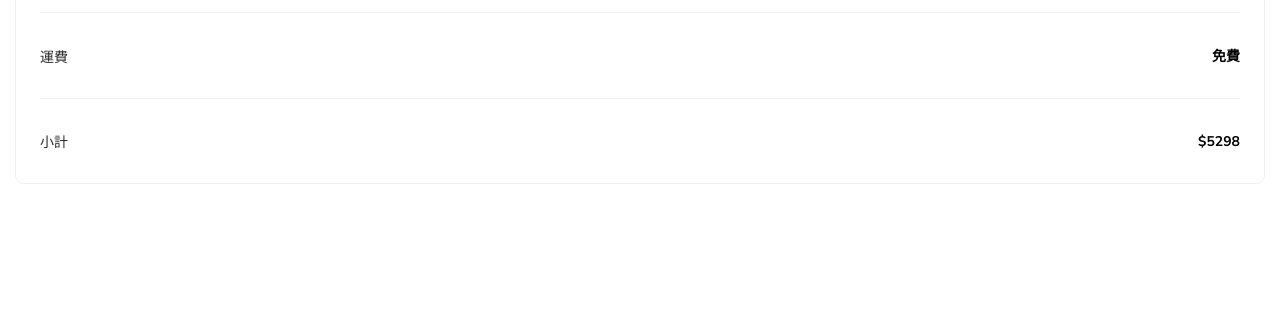
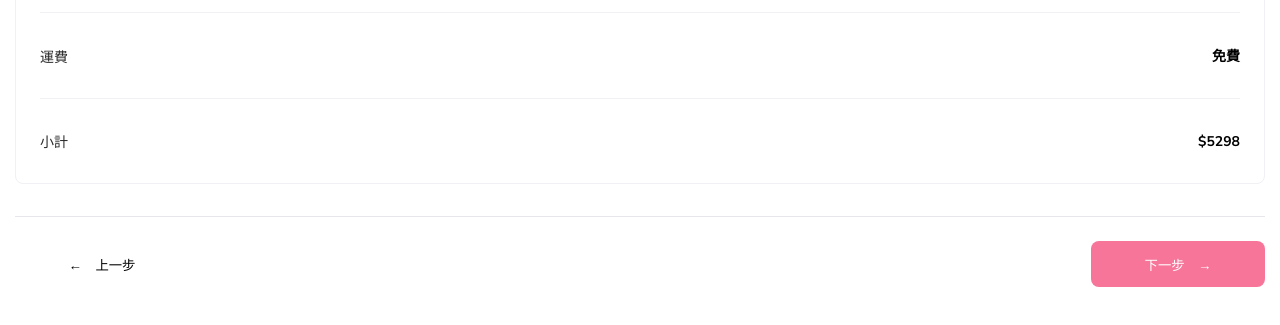
Before and after one commit to YPINPIN/ALPHA-Shop, a website: page index.html in a window 1280 px wide. Shown: the part 837-1162 px from the top of the page. Before the commit the page ends 1021 px from the top, so only its background shows below. Drawn offline with Linux system fonts and the light colour scheme.

Commit message:
[ADD] Add section btn-control html & scss

```diff
--- a/index.html
+++ b/index.html
@@ -289,7 +289,12 @@
           </div>
         </div>
       </section>
-      <section class="container btn-control"></section>
+      <section class="container btn-control">
+        <div class="btn-control-panel d-flex justify-content-between align-items-center">
+          <button class="btn-control-panel__btn-prev check">上一步</button>
+          <button class="btn-control-panel__btn-next active">下一步</button>
+        </div>
+      </section>
     </main>
 
     <footer></footer>
--- /dev/null
+++ b/src/scss/_btnControl.scss
@@ -0,0 +1,53 @@
+/*BtnControl css*/
+.btn-control {
+  margin-top: 32px;
+}
+
+.btn-control-panel {
+  padding-top: 24px;
+  border-top: 1px solid $btn-control-border-color;
+  @include font-setting(14px, normal, $black, $inter-font);
+  line-height: 20px;
+  &__btn-prev,
+  &__btn-next {
+    flex: 1;
+    width: 156px;
+    height: 46px;
+    border-radius: 8px;
+    &.checked {
+      color: $black;
+      background-color: $btn-control-prev-color;
+    }
+    &.active {
+      color: $white;
+      background-color: $btn-control-next-color;
+    }
+    &.disabled {
+      display: none;
+    }
+  }
+  &__btn-prev {
+    margin-right: 1rem;
+    &::before {
+      content: '\2190';
+      margin-right: 13.5px;
+    }
+  }
+  &__btn-next {
+    margin-left: 1rem;
+    &::after {
+      content: '\2192';
+      margin-left: 13.5px;
+    }
+  }
+}
+
+/********* BtnControl 桌機版樣式 *********/
+@media screen and (min-width: 376px) {
+  .btn-control-panel {
+    &__btn-prev,
+    &__btn-next {
+      max-width: 174px;
+    }
+  }
+}
--- a/src/scss/style.scss
+++ b/src/scss/style.scss
@@ -7,6 +7,7 @@
 
 main {
   margin-top: 56px;
+  padding-bottom: 40px;
 }
 
 .container {
@@ -21,3 +22,6 @@ main {
 
 /*Cart*/
 @import './cart';
+
+/*BtnControl*/
+@import './btnControl';
```
Also changed, not shown: src/css/style.css, 1 other file.
